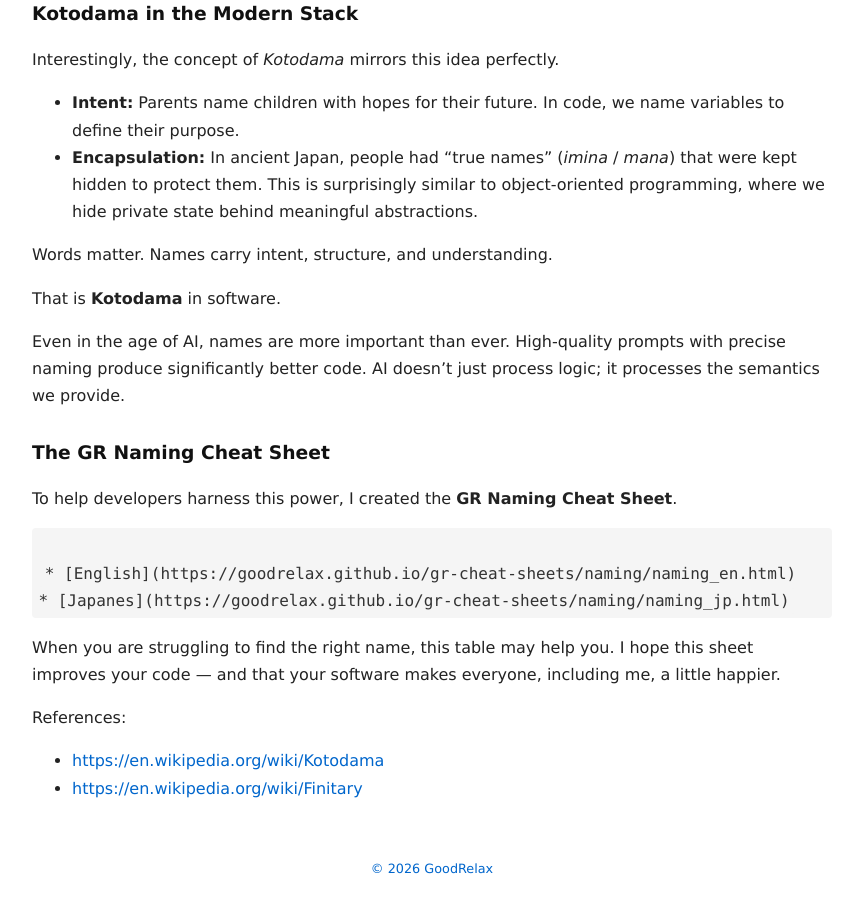
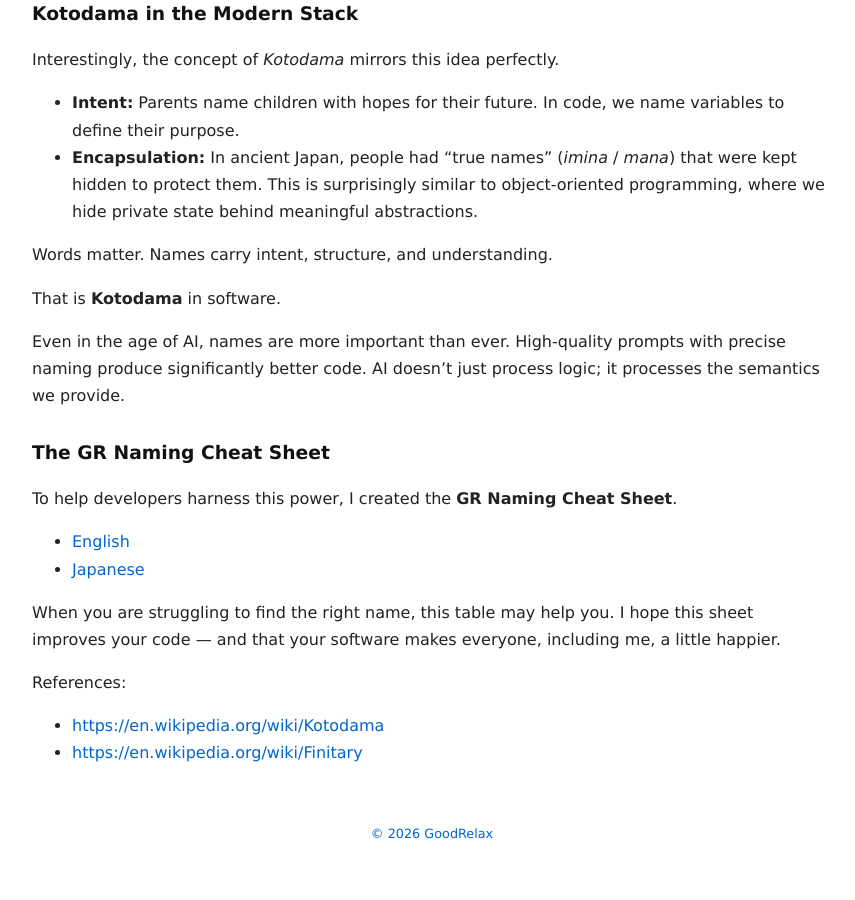
Before and after one commit to GoodRelax/articles, a Jekyll site: the page built from naming/kotodama_en.md, in a window 1280 px wide and 900 px high, scrolled down 1502 px. Shown: the whole window, without its empty margins (208-1063 px from the left). Built offline with Jekyll 4.4.1, drawn with Linux system fonts in a browser that asks for light colours; after the commit the page ends 2366 px from its top, so only the background shows below that.

Commit message:
Update kotodama_en.md

```diff
--- a/naming/kotodama_en.md
+++ b/naming/kotodama_en.md
@@ -64,8 +64,8 @@ Even in the age of AI, names are more important than ever. High-quality prompts
 
 To help developers harness this power, I created the **GR Naming Cheat Sheet**.
 
-    * [English](https://goodrelax.github.io/gr-cheat-sheets/naming/naming_en.html)
-    * [Japanes](https://goodrelax.github.io/gr-cheat-sheets/naming/naming_jp.html)
+- [English](https://goodrelax.github.io/gr-cheat-sheets/naming/naming_en.html)
+- [Japanese](https://goodrelax.github.io/gr-cheat-sheets/naming/naming_ja.html)
 
 When you are struggling to find the right name, this table may help you.
 I hope this sheet improves your code — and that your software makes everyone, including me, a little happier.
```
